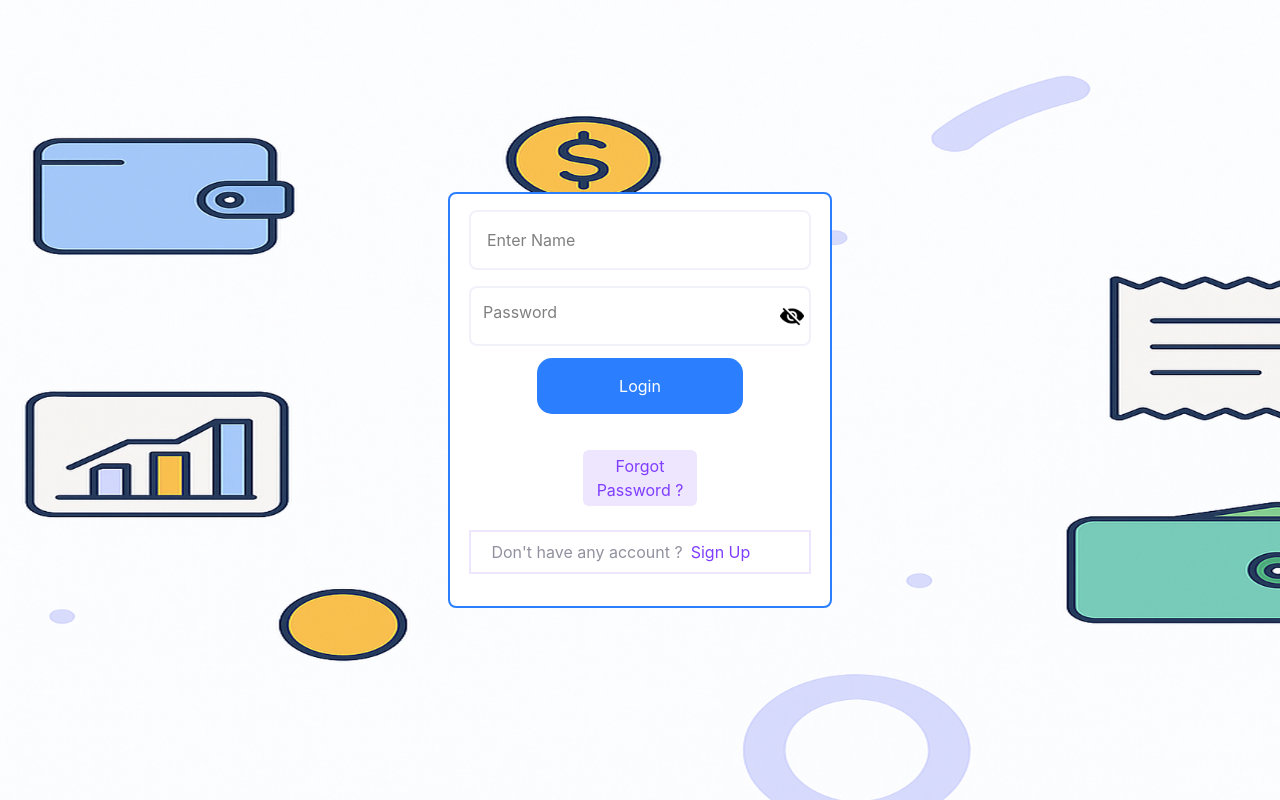
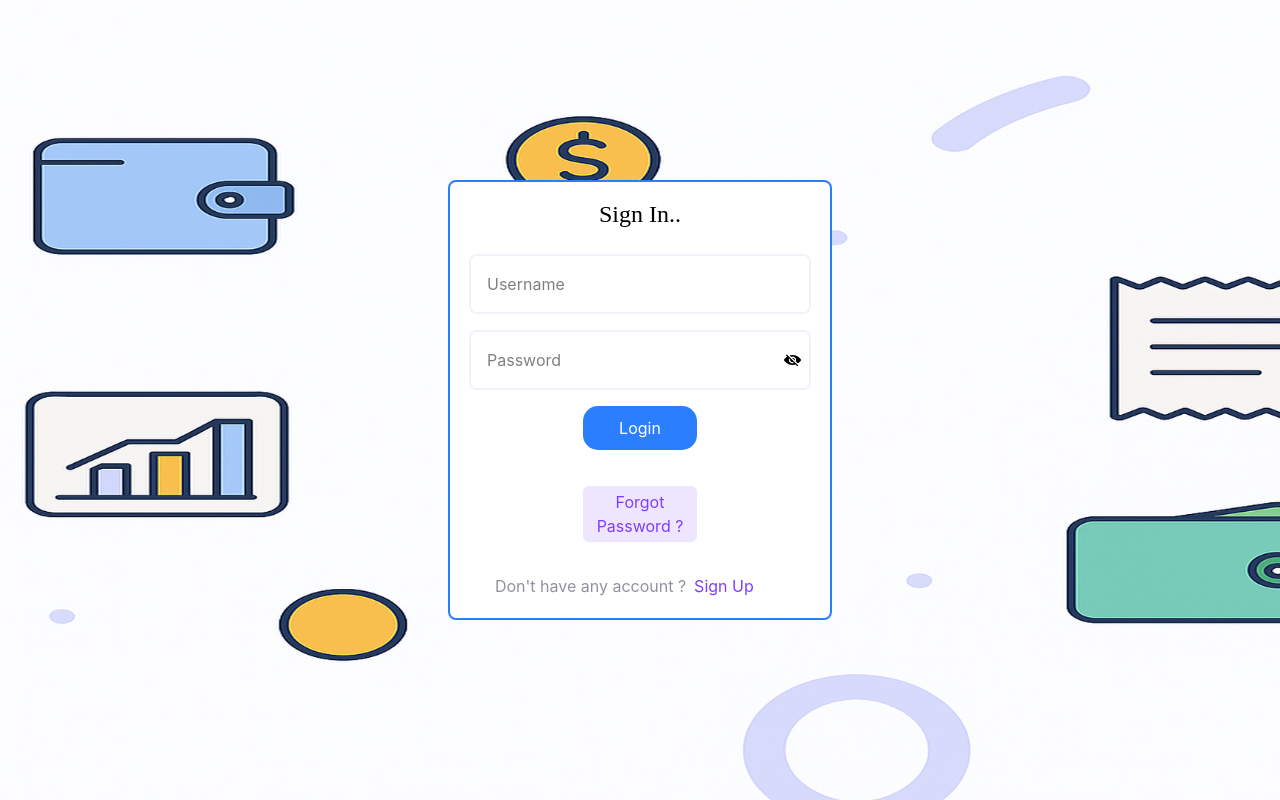
Before and after one commit to Prateek-Shar/Expense_Tracker_Frontend, a React (Vite) app: page /signin in a window 1280 px wide. Built offline with nearby package versions, Linux system fonts and the light colour scheme; a web font is replaced by a local one.

Commit message:
Changes in ui

```diff
--- a/src/Pages/Expense.tsx
+++ b/src/Pages/Expense.tsx
@@ -103,7 +103,7 @@ function Expense() {
 
 
     return (
-       <div className="w-screen h-screen flex justify-center items-center">
+       <div className="w-screen h-screen bg-linear-to-r from-[#90e0ef] to-[#ade8f4] flex justify-center items-center">
             <div className="w-[30%] bg-[#fd3c4a] border-2 border-[#f5ebe0]  flex items-center justify-center flex-col rounded-[20px]">
 
                 <div className="w-full bg-[#fd3c4a] rounded-[20px]">
--- a/src/Pages/Home_Page.tsx
+++ b/src/Pages/Home_Page.tsx
@@ -114,14 +114,14 @@ function Home() {
     };
 
     return (
-        <div className="flex flex-col justify-center w-full h-full bg-linear-to-r from-[#00b4d8] to-[#caf0f8] overflow-x-hidden">
+        <div className="flex flex-col w-screen h-screen bg-linear-to-r from-[#00b4d8] to-[#caf0f8] overflow-x-hidden">
             <div className="w-full">
                 <Navbar />
             </div>
 
-            <div className="w-full flex flex-col items-center mt-22 mb-30">
+            <div className="w-full h-screen flex flex-col items-center justify-center">
 
-                <div className="bg-white border-[#f5ebe0] w-[35%] border-t-2 border-l-2 border-r-2 rounded-t-lg flex flex-col items-center p-2 mt-5">
+                <div className="bg-white border-[#f5ebe0] w-[35%] border-t-2 border-l-2 border-r-2 rounded-t-lg flex flex-col items-center p-2">
                     <div className="w-[90%] flex justify-between items-center">
 
                         {/* Avatar */}
--- a/src/Pages/Lend.tsx
+++ b/src/Pages/Lend.tsx
@@ -52,7 +52,7 @@ function Lend() {
 
     return (
 
-        <div className="w-screen h-screen bg-linear-to-r from-[#90e0ef] to-[#ade8f4]] flex justify-center items-center">
+        <div className="w-screen h-screen bg-linear-to-r from-[#90e0ef] to-[#ade8f4] flex justify-center items-center">
             <div className="w-[30%] border-2 border-[#f5ebe0] bg-[#0077ff] flex items-center justify-center flex-col rounded-[20px]">
 
                 <div className="w-[100%] bg-[#0077ff] mt-2 rounded-[20px]">
--- a/src/Pages/SignIn.tsx
+++ b/src/Pages/SignIn.tsx
@@ -67,8 +67,13 @@ function SignIn() {
             <div className="border-[#2b7fff] border-2 w-[30%] rounded-lg flex flex-col items-center bg-white bg-opacity-80 justify-evenly">
 
                 <form onSubmit={ValidateLogin} method="POST" className="flex flex-col items-center justify-center w-full overflow-hidden">
-                    <div className="w-[90%] rounded-lg ">
-                        <input type="text" placeholder="Enter Name" name="UserName" className="w-[100%] p-4 mt-4 border-2 border-[#f1f1fa] rounded-lg focus:outline-none" onChange={handleChange} value={form.UserName} required />
+
+                    <div className="w-full flex justify-center mt-2">
+                        <p className="font-Poppins text-2xl py-2">Sign In..</p>
+                    </div>
+
+                    <div className="w-[90%] rounded-lg mt-4">
+                        <input type="text" placeholder="Username" name="UserName" className="w-[100%] p-4 border-2 border-[#f1f1fa] rounded-lg focus:outline-none" autoComplete="off" onChange={handleChange} value={form.UserName} required />
                     </div>
 
                     <div className="w-[90%] rounded-lg border-2 border-[#f1f1fa] mt-4 flex">
@@ -76,8 +81,9 @@ function SignIn() {
                             <input
                                 type={showDiv ? "text" : "password"}
                                 placeholder="Password"
+                                autoComplete="off"
                                 name="password"
-                                className="w-[100%] p-3 rounded-lg mb-2 focus:outline-none"
+                                className="w-full p-4 rounded-lg focus:outline-none"
                                 onChange={handleChange}
                                 value={form.password}
                                 required
@@ -90,7 +96,7 @@ function SignIn() {
                         >
                             <img
                                 src={showDiv ? eye_open : eye_close}
-                                className="object-contain w-[70%]"
+                                className="object-contain w-[50%]"
                                 alt={showDiv ? "Hide password" : "Show password"}
                             />
                         </div>
@@ -104,8 +110,8 @@ function SignIn() {
                         </div>
                     </div> */}
 
-                    <div className="w-[90%] mb-4 mt-3 flex justify-center">
-                        <button type="submit" className="bg-blue-500 w-[60%] text-white rounded-[15px] p-4 cursor-pointer">Login</button>
+                    <div className="w-[30%] bg-blue-500 my-4 flex justify-center rounded-[15px]">
+                        <button type="submit" className=" text-white p-2.5 cursor-pointer">Login</button>
                     </div>
                 </form>
 
@@ -118,13 +124,13 @@ function SignIn() {
                     <div className="p-3 text-[20px]">Sign Up With Google</div>
                 </div> */}
 
-                <div className="border-[#eee5ff] w-[90%] flex border-2 mt-3 mb-8">
-                    <div className="w-[65%] text-[#91919f] p-2  flex items-center flex-row-reverse">
+                <div className="w-[90%] flex my-5">
+                    <div className="w-[65%] text-[#91919f] flex items-center flex-row-reverse">
                         <p>Don't have any account ? </p>
                     </div>
 
-                    <div className="w-[35%] ">
-                        <button type="submit" className="pt-2 pb-2 w-[100%]  text-[#7f3dff] rounded-md cursor-pointer flex items-center" onClick={handleClicktoSignUp}>Sign Up</button>
+                    <div className="w-[35%] ml-2">
+                        <button type="submit" className="text-[#7f3dff] rounded-md cursor-pointer flex items-center" onClick={handleClicktoSignUp}>Sign Up</button>
                     </div>
                 </div>
 
--- a/src/Pages/Wallet.tsx
+++ b/src/Pages/Wallet.tsx
@@ -95,7 +95,7 @@ function Wallet() {
   };
 
   return (
-    <div className="w-screen h-screen flex justify-center items-center">
+    <div className="w-screen h-screen bg-linear-to-r from-[#90e0ef] to-[#ade8f4] flex justify-center items-center">
       <div className="w-[30%] bg-[#7f3dff] border-2 border-[#f5ebe0] flex flex-col items-center justify-center rounded-[20px]">
         <div className="w-full bg-[#7f3dff] rounded-[20px]">
           <div className="w-full cursor-pointer rounded-[20px]">
--- a/src/components/navbar.tsx
+++ b/src/components/navbar.tsx
@@ -15,14 +15,14 @@ const Navbar = () => {
 
       <div className="w-[57%] flex flex-row-reverse">
           <div className="border-[#0077b6] w-[21%] rounded-[20px] flex items-center justify-center border-2 m-1">
-              <h1 className="font-semibold text-[24px] text-[#64748B] p-5 w-[100%] bg-linear-to-r from-[#48cae4] to-[#90e0ef] flex items-center rounded-[19px] justify-center">Expense Tracker</h1>
+              <h1 className="font-semibold text-[24px] text-[#64748B] p-3 w-[100%] bg-linear-to-r from-[#48cae4] to-[#90e0ef] flex items-center rounded-[19px] justify-center">Expense Tracker</h1>
           </div>
       </div>
 
 
-      <div className="w-[43%] flex flex-row-reverse  items-center ">
+      <div className="w-[43%] flex flex-row-reverse items-center">
 
-        <div className="w-[20%] flex bg-red-600 mr-10 rounded-4xl hover:cursor-pointer p-5" onClick={handleClickToLogout}>
+        <div className="w-[20%] flex bg-red-600 mr-10 rounded-4xl hover:cursor-pointer p-3" onClick={handleClickToLogout}>
           <div className="w-[20%] flex justify-center items-center">
             <img src={log_out} />
           </div>
```
